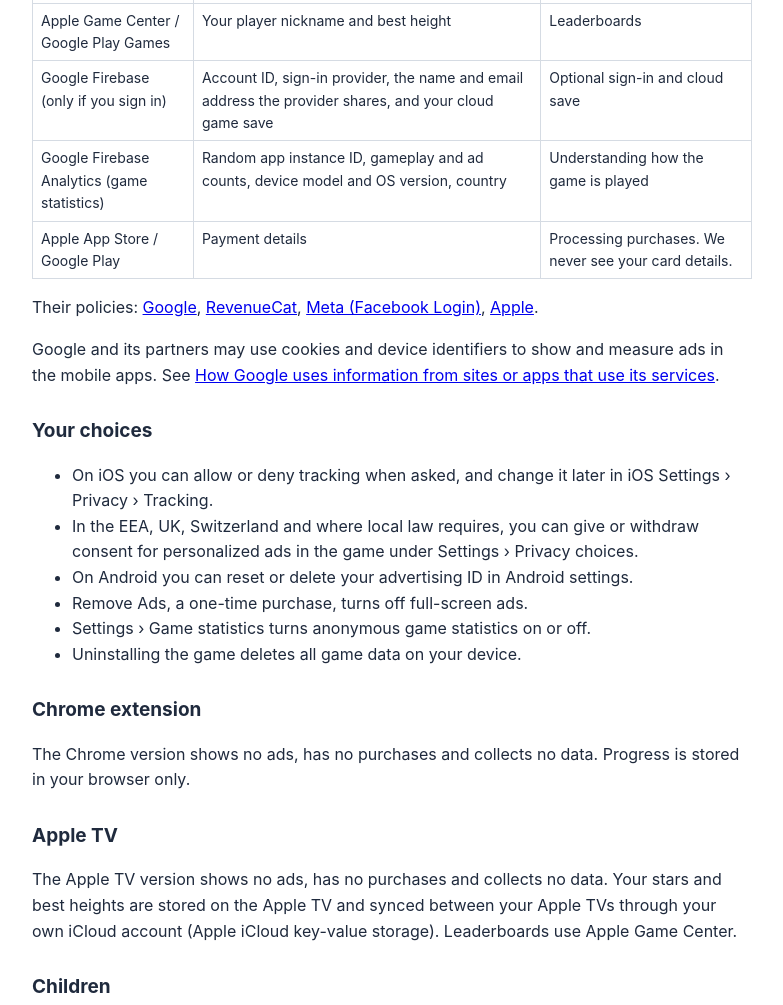
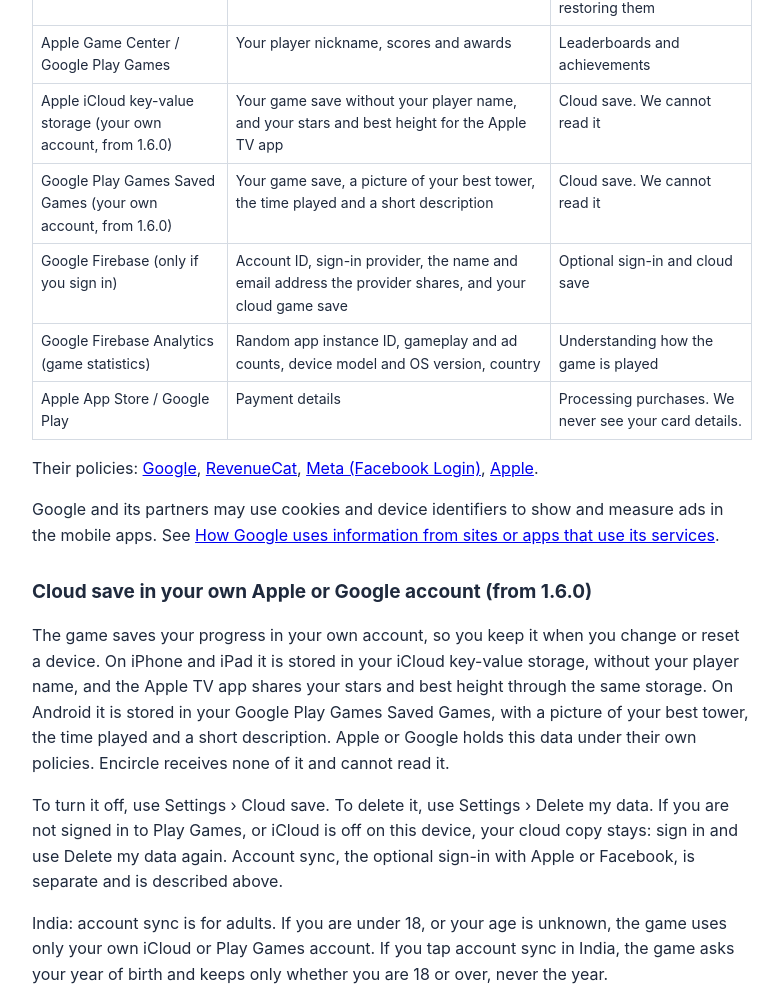
Before and after one commit to encircle-game-studio/towertap, a plain HTML site: page privacy.html in a window 1280 px wide. Shown: the part 1627-2632 px from the top of the page, without its empty margins (248-1031 px from the left). Drawn offline with Linux system fonts and the light colour scheme.

Commit message:
Tower Tap 1.6.0: privacy page (cloud save, Delete my data); Rahul yes 22 Nov

```diff
--- a/privacy.html
+++ b/privacy.html
@@ -4,7 +4,7 @@
 <style>body{font:16px/1.6 -apple-system,Segoe UI,Roboto,sans-serif;max-width:720px;margin:0 auto;padding:32px 16px;color:#1f2a3d}h1{font-size:28px}h2{font-size:19px;margin-top:28px}td,th{border:1px solid #d5dbe3;padding:6px 8px;text-align:left;vertical-align:top}table{border-collapse:collapse;width:100%;font-size:14px}</style>
 </head><body>
 <h1>Tower Tap: World Heights · Privacy Policy</h1>
-<p>Last updated: 2 November 2026</p>
+<p>Last updated: 21 November 2026</p>
 <p>Tower Tap: World Heights ("the game") is made by Encircle Technologies Private Limited, Rajkot, Gujarat, India ("we", "us"). This policy explains what data the game handles on iOS, iPadOS, tvOS, Android and Chrome.</p>
 
 <h2>What we collect ourselves</h2>
@@ -24,13 +24,20 @@
 <tr><th>Service</th><th>What it handles</th><th>Why</th></tr>
 <tr><td>Google AdMob (ads)</td><td>Advertising ID (on iOS only if you allow tracking), approximate location from IP address, ad interactions, crash and performance data</td><td>Showing ads, measuring ads, preventing fraud</td></tr>
 <tr><td>RevenueCat (purchases)</td><td>An anonymous app user ID and your purchase history</td><td>Checking purchases with Apple or Google and restoring them</td></tr>
-<tr><td>Apple Game Center / Google Play Games</td><td>Your player nickname and best height</td><td>Leaderboards</td></tr>
+<tr><td>Apple Game Center / Google Play Games</td><td>Your player nickname, scores and awards</td><td>Leaderboards and achievements</td></tr>
+<tr><td>Apple iCloud key-value storage (your own account, from 1.6.0)</td><td>Your game save without your player name, and your stars and best height for the Apple TV app</td><td>Cloud save. We cannot read it</td></tr>
+<tr><td>Google Play Games Saved Games (your own account, from 1.6.0)</td><td>Your game save, a picture of your best tower, the time played and a short description</td><td>Cloud save. We cannot read it</td></tr>
 <tr><td>Google Firebase (only if you sign in)</td><td>Account ID, sign-in provider, the name and email address the provider shares, and your cloud game save</td><td>Optional sign-in and cloud save</td></tr>
 <tr><td>Google Firebase Analytics (game statistics)</td><td>Random app instance ID, gameplay and ad counts, device model and OS version, country</td><td>Understanding how the game is played</td></tr>
 <tr><td>Apple App Store / Google Play</td><td>Payment details</td><td>Processing purchases. We never see your card details.</td></tr>
 </table>
 <p>Their policies: <a href="https://policies.google.com/privacy">Google</a>, <a href="https://www.revenuecat.com/privacy">RevenueCat</a>, <a href="https://www.facebook.com/privacy/policy/">Meta (Facebook Login)</a>, <a href="https://www.apple.com/legal/privacy/">Apple</a>.</p>
 <p>Google and its partners may use cookies and device identifiers to show and measure ads in the mobile apps. See <a href="https://policies.google.com/technologies/partner-sites">How Google uses information from sites or apps that use its services</a>.</p>
+
+<h2>Cloud save in your own Apple or Google account (from 1.6.0)</h2>
+<p>The game saves your progress in your own account, so you keep it when you change or reset a device. On iPhone and iPad it is stored in your iCloud key-value storage, without your player name, and the Apple TV app shares your stars and best height through the same storage. On Android it is stored in your Google Play Games Saved Games, with a picture of your best tower, the time played and a short description. Apple or Google holds this data under their own policies. Encircle receives none of it and cannot read it.</p>
+<p>To turn it off, use Settings › Cloud save. To delete it, use Settings › Delete my data. If you are not signed in to Play Games, or iCloud is off on this device, your cloud copy stays: sign in and use Delete my data again. Account sync, the optional sign-in with Apple or Facebook, is separate and is described above.</p>
+<p>India: account sync is for adults. If you are under 18, or your age is unknown, the game uses only your own iCloud or Play Games account. If you tap account sync in India, the game asks your year of birth and keeps only whether you are 18 or over, never the year.</p>
 
 <h2>Your choices</h2>
 <ul>
@@ -39,14 +46,16 @@
 <li>On Android you can reset or delete your advertising ID in Android settings.</li>
 <li>Remove Ads, a one-time purchase, turns off full-screen ads.</li>
 <li>Settings › Game statistics turns anonymous game statistics on or off.</li>
-<li>Uninstalling the game deletes all game data on your device.</li>
+<li>Settings › Cloud save turns the save in your own iCloud or Play Games account on or off.</li>
+<li>Settings › Delete my data deletes your progress on the device, your cloud copy, your account sync if you use it and, on iOS, your Game Center awards. On Android a small marker with no progress in it stays in Play Games, so your other devices delete their copy too. If you are not signed in to Play Games, or iCloud is off on this device, your cloud copy stays: sign in and use Delete my data again. Purchases stay with your store account, and Restore Purchases brings them back.</li>
+<li>Uninstalling the game deletes the game data on your device. It does not remove the copy in your iCloud or Play Games account.</li>
 </ul>
 
 <h2>Chrome extension</h2>
 <p>The Chrome version shows no ads, has no purchases and collects no data. Progress is stored in your browser only.</p>
 
 <h2>Apple TV</h2>
-<p>The Apple TV version shows no ads, has no purchases and collects no data. Your stars and best heights are stored on the Apple TV and synced between your Apple TVs through your own iCloud account (Apple iCloud key-value storage). Leaderboards use Apple Game Center.</p>
+<p>The Apple TV version shows no ads, has no purchases and collects no data. Your stars and best heights are stored on the Apple TV and synced between your Apple TVs through your own iCloud account (Apple iCloud key-value storage), which your iPhone and iPad also use from 1.6.0. Leaderboards use Apple Game Center.</p>
 
 <h2>Children</h2>
 <p>The game is suitable for all ages but is not directed at children under 13, and we do not knowingly collect personal information from them. Ads are limited to general-audience content.</p>
```
